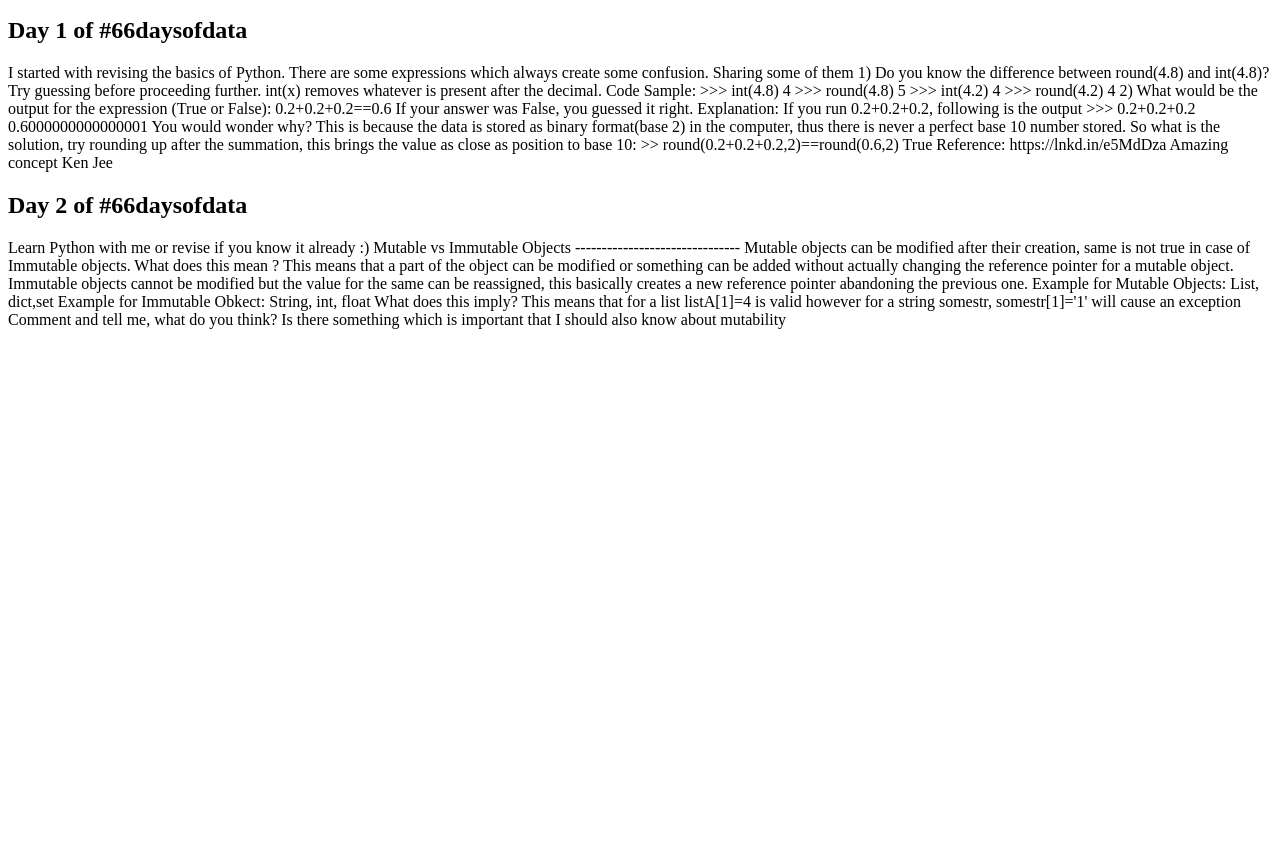
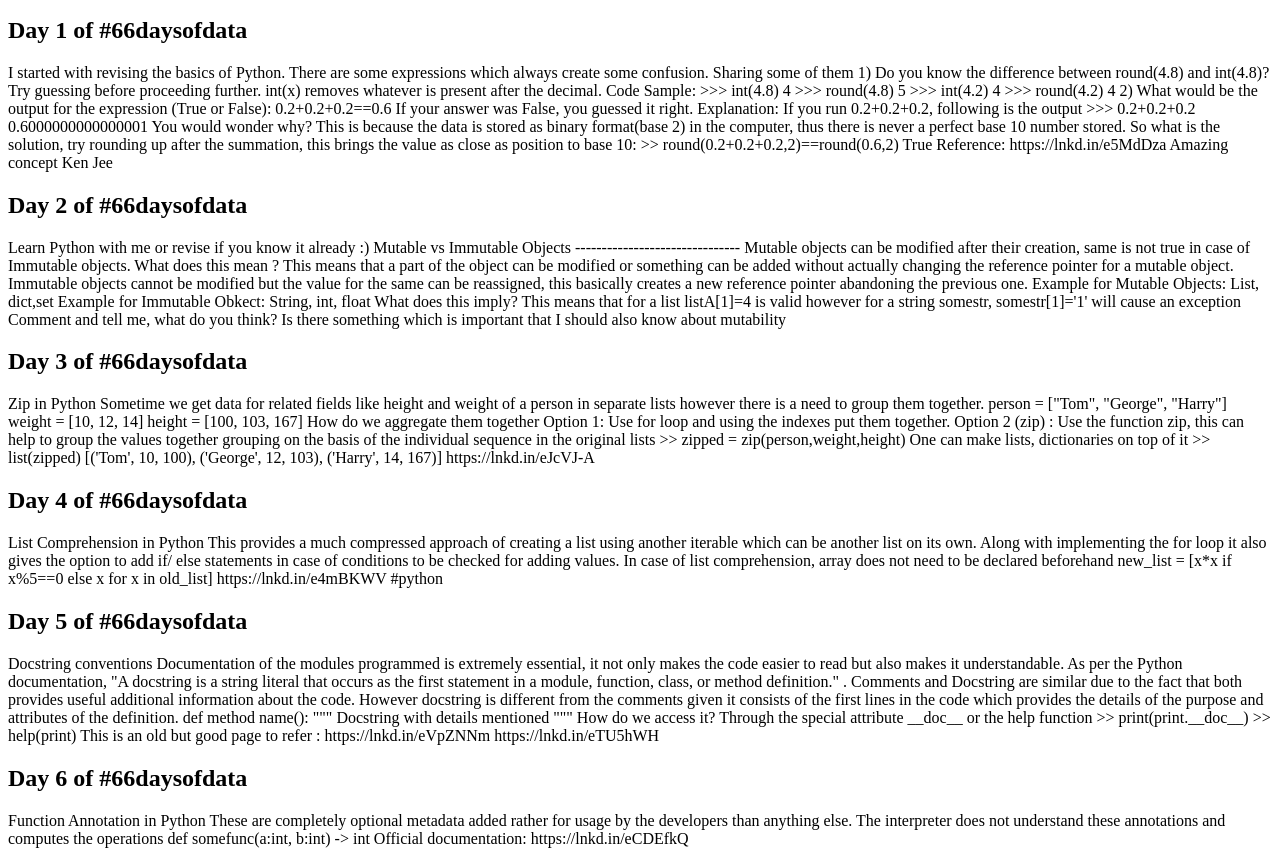
Before and after one commit to pallabichakraborty/pallabichakraborty.github.io, a plain HTML site: page index.html in a window 1280 px wide. Shown: the part 101-965 px from the top of the page. Before the commit the page ends 800 px from the top, so only its background shows below. Drawn offline with Linux system fonts and the light colour scheme.

Commit message:
Update index.html

```diff
--- a/index.html
+++ b/index.html
@@ -72,6 +72,96 @@
 
 	Comment and tell me, what do you think? Is there something which is important that I should also know about mutability
 	</p>
+
+
+	<h2>Day 3 of #66daysofdata</h2>
+	<p>
+
+
+	Zip in Python
+
+	Sometime we get data for related fields like height and weight of a person in separate lists however there is a need to group them together.
+
+	person = ["Tom", "George", "Harry"]
+	weight = [10, 12, 14]
+	height = [100, 103, 167]
+
+	How do we aggregate them together
+
+	Option 1: Use for loop and using the indexes put them together.
+
+	Option 2 (zip) : Use the function zip, this can help to group the values together grouping on the basis of the individual sequence in the original lists
+
+	>> zipped = zip(person,weight,height)
+
+	One can make lists, dictionaries on top of it
+
+	>> list(zipped)
+	[('Tom', 10, 100), ('George', 12, 103), ('Harry', 14, 167)]
+
+	https://lnkd.in/eJcVJ-A
+	</p>
+
+
+	<h2>Day 4 of #66daysofdata</h2>
+	<p>
+
+
+		List Comprehension in Python
+
+		This provides a much compressed approach of creating a list using another iterable which can be another list on its own.
+
+		Along with implementing the for loop it also gives the option to add if/ else statements in case of conditions to be checked for adding values.
+
+		In case of list comprehension, array does not need to be declared beforehand
+
+		new_list = [x*x if x%5==0 else x for x in old_list]
+
+		https://lnkd.in/e4mBKWV
+
+		#python
+	</p>
+
+	<h2>Day 5 of #66daysofdata</h2>
+	<p>
+
+
+	Docstring conventions
+
+	Documentation of the modules programmed is extremely essential, it not only makes the code easier to read but also makes it understandable.
+
+	As per the Python documentation, "A docstring is a string literal that occurs as the first statement in a module, function, class, or method definition." .
+
+	Comments and Docstring are similar due to the fact that both provides useful additional information about the code. However docstring is different from the comments given it consists of the first lines in the code which provides the details of the purpose and attributes of the definition.
+
+	def method name():
+	"""
+	Docstring with details mentioned
+	"""
+
+	How do we access it? Through the special attribute __doc__ or the help function
+
+	>> print(print.__doc__)
+	>> help(print)
+
+	This is an old but good page to refer : https://lnkd.in/eVpZNNm
+
+	https://lnkd.in/eTU5hWH
+
+	</p>
+
+	<h2>Day 6 of #66daysofdata</h2>
+	<p>
+
+Function Annotation in Python
+
+These are completely optional metadata added rather for usage by the developers than anything else. The interpreter does not understand these annotations and computes the operations
+
+def somefunc(a:int, b:int) -> int
+
+Official documentation: https://lnkd.in/eCDEfkQ
+
+</p>
 </body>
 
 </html>
```
